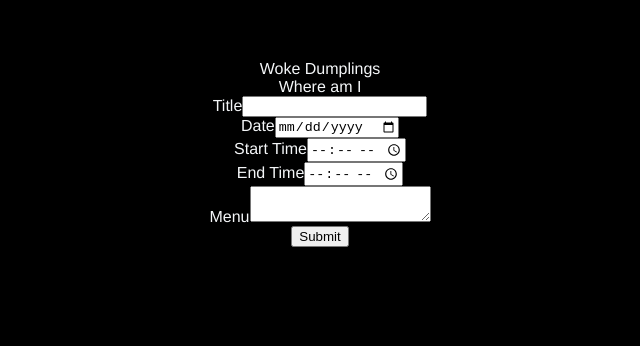
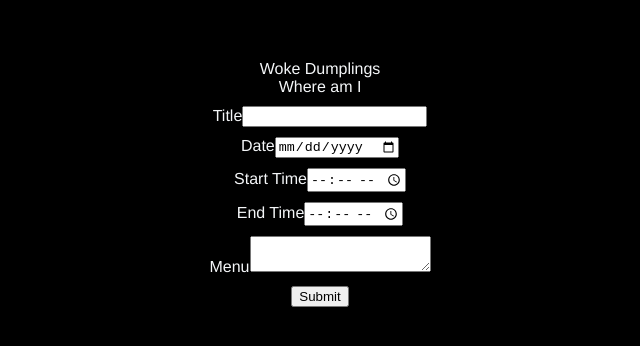
Before and after one commit to DaniiBlack/kaitangata, a Vue app in the folder vue/: page /#/admin in a window 1280 px wide. Shown: the top 346 px of the page, without its empty margins (320-960 px from the left). Built offline with nearby package versions, Linux system fonts and the light colour scheme.

Commit message:
some styling

```diff
--- a/vue/src/components/Admin.vue
+++ b/vue/src/components/Admin.vue
@@ -71,4 +71,7 @@ export default {
 
 <!-- Add "scoped" attribute to limit CSS to this component only -->
 <style scoped>
+.field {
+  margin: 10px;
+}
 </style>
```
